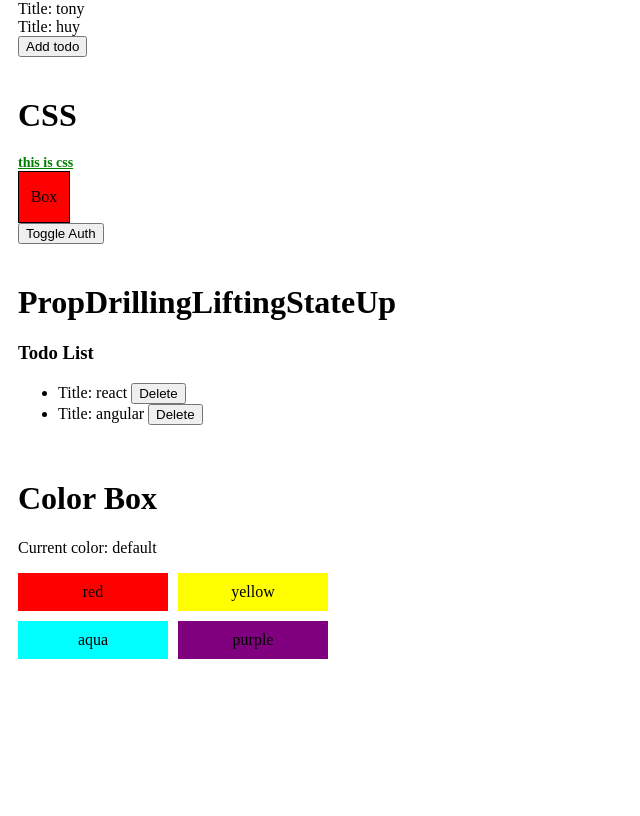
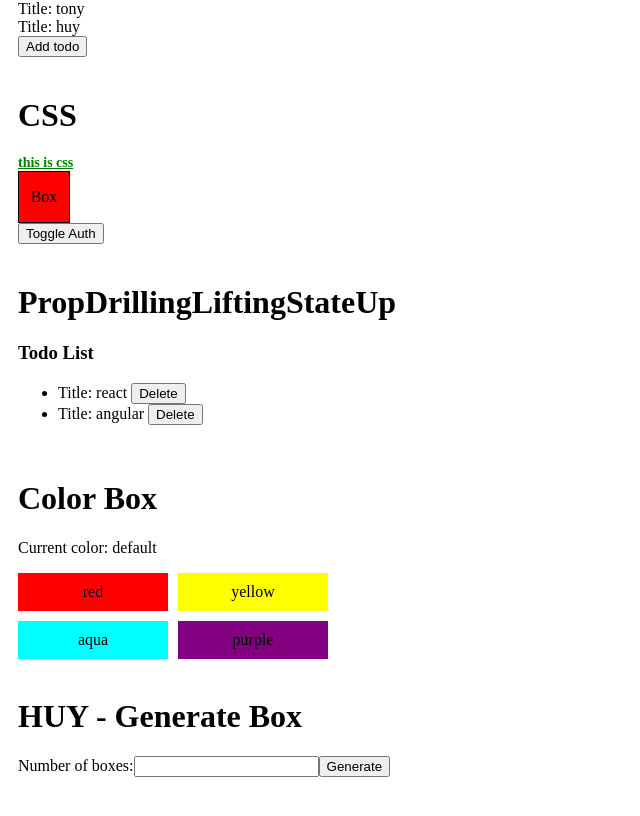
Before and after one commit to vanvithanh2405/react-ultimate-course, a React (Vite) app: page / in a window 1280 px wide. Shown: the part 2025-2841 px from the top of the page, without its empty margins (0-640 px from the left). Before the commit the page ends 2792 px from the top, so only its background shows below. Built offline with nearby package versions, Linux system fonts and the light colour scheme.

Commit message:
Add generateBox task

```diff
--- a/src/App.tsx
+++ b/src/App.tsx
@@ -30,6 +30,7 @@ import ListKey from './ListKey';
 import CSS from './CSS';
 import PropDrillingLiftingStateUp from './PropDrilling-LiftingStateUp';
 import ColorBox from './sampleApp/huy/ColorBox';
+import GenerateBox from './sampleApp/huy/GenerateBox';
 
 function App() {
 
@@ -67,6 +68,7 @@ function App() {
       <br />
       <ColorBox/>
       <br />
+      <GenerateBox/>
       <br />
       <br />
       <br /><br />
--- /dev/null
+++ b/src/sampleApp/huy/GenerateBox.tsx
@@ -0,0 +1,52 @@
+import React, { useState } from "react";
+import styled from "./css/Box.module.css";
+
+interface Box {
+  id: number;
+  color: string;
+}
+
+function GenerateBox() {
+  const [boxNumber, setBoxNumber] = useState(0);
+  const [boxes, setBoxes] = useState<Box[]>([]);
+
+  const handleChange = (e: React.ChangeEvent<HTMLInputElement>) => {
+    let value = parseInt(e.target.value, 10);
+    if (isNaN(value) || value < 0 || value > 128) {
+      value = 0;
+    }
+    setBoxNumber(value);
+    console.log(setBoxNumber);
+  };
+
+  const getRandomColor = (): string => {
+    const colors = ["yellow", "green", "purple", "orange", "red", "pink"];
+    return colors[Math.floor(Math.random() * colors.length)];
+  };
+
+  const handleClickChange = () => {
+    const newBoxes: Box[] = Array.from({ length: boxNumber }, (_, index) => ({
+      id: index + 1,
+      color: getRandomColor(),
+    }));
+    return setBoxes(newBoxes);
+  };
+
+  return (
+    <div>
+      <h1>HUY - Generate Box</h1>
+      <label htmlFor="">Number of boxes:</label>
+      <input type="text" onChange={handleChange} />
+      <button onClick={handleClickChange}>Generate</button>
+      <div className={styled.boxContainer}>
+        {boxes.map((box) => (
+          <div className={styled.box} style={{ backgroundColor: box.color }}>
+            <p>Box #{box.id}</p>
+          </div>
+        ))}
+      </div>
+    </div>
+  );
+}
+
+export default GenerateBox;
--- a/src/sampleApp/huy/css/Box.module.css
+++ b/src/sampleApp/huy/css/Box.module.css
@@ -10,3 +10,20 @@
     padding: 10px 0;
     width: 150px;
 }
+
+.boxContainer{
+    display: grid;
+    grid-template-columns: repeat(4,1fr);
+    max-width: 300px;
+    margin-top: 15px;
+    gap: 10px;
+}
+
+.box{
+    width: 70px;
+    height: 70px;
+    display: flex;
+    justify-content: center;
+    align-items: center;
+    border-radius: 5px;
+}
```
